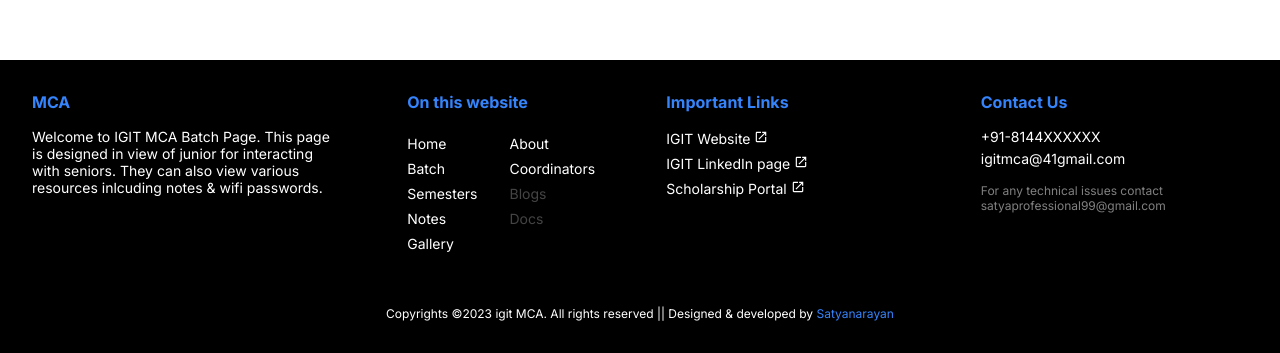
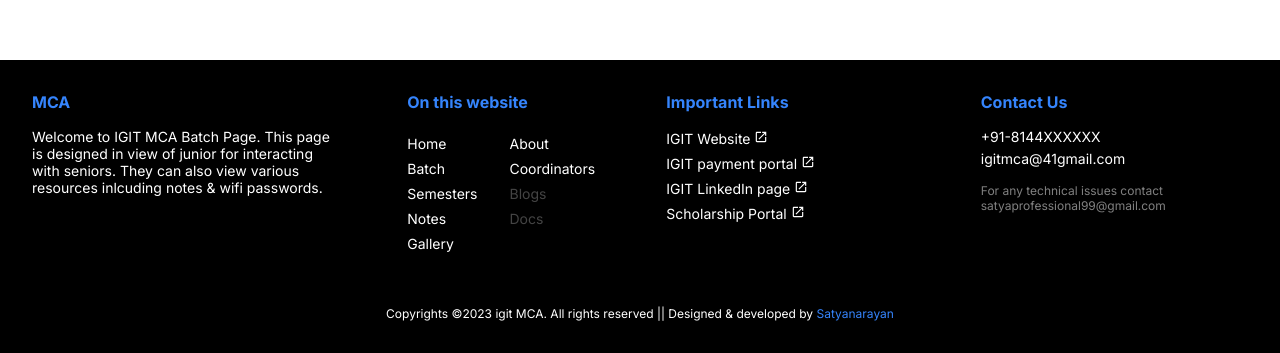
Before and after one commit to satyadalei/igit-mca-frontend, a Next.js app: page /registration in a window 1280 px wide. Shown: the part 800-1153 px from the top of the page. Built offline with nearby package versions, Linux system fonts and the light colour scheme; no server answers.

Commit message:
adding payment link in footer

```diff
--- a/src/app/registration/registrationform/page.jsx
+++ b/src/app/registration/registrationform/page.jsx
@@ -280,7 +280,6 @@ const RegistrationForm = () => {
                     name='mName'
                     value={details.mName}
                     onChange={handleChange}
-                    required
                     fullWidth
                     // id="filled-error-helper-text"
                     label="Middle name"
@@ -347,6 +346,7 @@ const RegistrationForm = () => {
                     variant="filled"
                     placeholder='ex: 814457XXXX'
                     helperText="To add you in group"
+                    required
                   />
                   {registeringUser === 41 &&
                     <>
@@ -385,6 +385,7 @@ const RegistrationForm = () => {
                     label="Graduation course"
                     // defaultValue={"no district"}
                     variant="filled"
+                    required
                   >
                     {bachelorCourses.map((course, index) => (
                       <MenuItem style={{ zIndex: "1001" }} key={index} value={course}>
--- a/src/components/footer/Footer.jsx
+++ b/src/components/footer/Footer.jsx
@@ -53,6 +53,7 @@ const Footer = () => {
              <h4 className={styles.footer_link_heading} >Important Links</h4>
              <ul>
                 <li><Link target='_blank' href={"https://igitsarang.ac.in/"} >IGIT Website <OpenInNewIcon className={styles.font_size_inherit} /> </Link></li>
+                <li><Link target='_blank' href={"https://igit.icrp.in/academic/"} >IGIT payment portal <OpenInNewIcon className={styles.font_size_inherit} /> </Link></li>
                 <li><Link target='_blank' href={"https://www.linkedin.com/school/indira-gandhi-institute-of-technology-igit-sarang/"} >IGIT LinkedIn page <OpenInNewIcon className={styles.font_size_inherit} /></Link></li>
                 <li><Link target='_blank' href={"https://scholarship.odisha.gov.in/website/home"} >Scholarship Portal <OpenInNewIcon className={styles.font_size_inherit} /> </Link></li>
              </ul>
--- a/src/context/registration/registrationStates.js
+++ b/src/context/registration/registrationStates.js
@@ -207,7 +207,7 @@ const RegistrationStates = (props) => {
                     alertMessage: response.message,
                     alertType: "error"
                 })
-                return { resetDetails: false }
+                return { resetDetails: true }
             }
         } catch (error) {
             setLoading(false);
```
